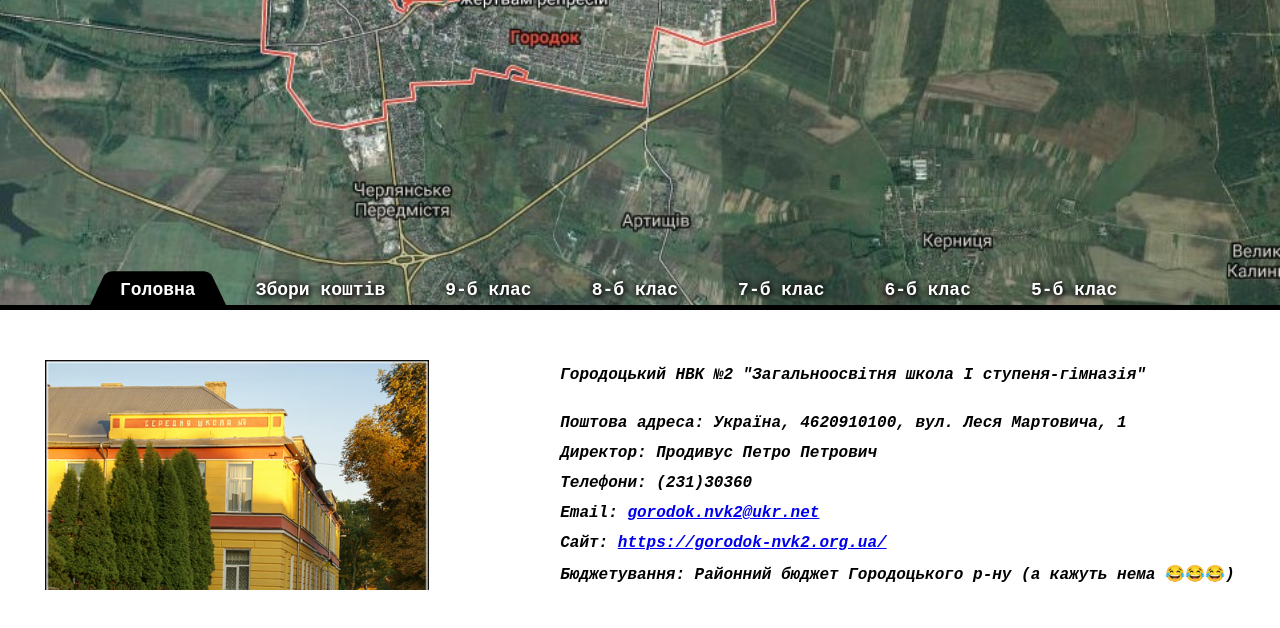
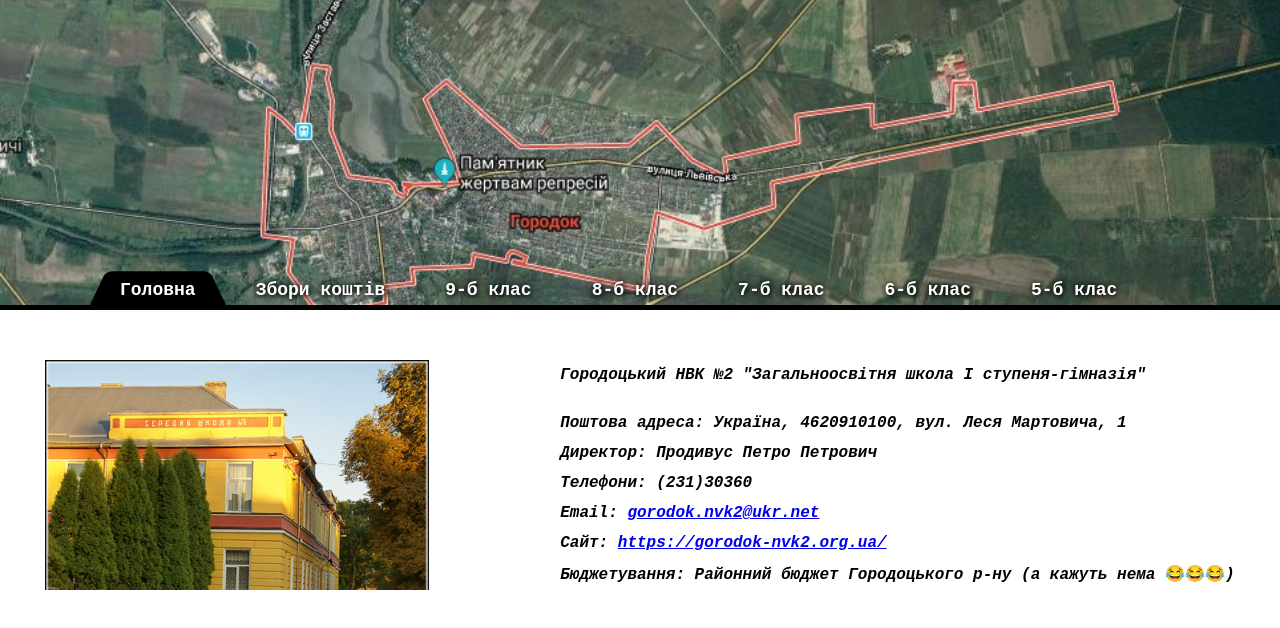
Before and after one commit to Yarosh-Oleh-04/School_site, a plain HTML site: page index.html in a window 1280 px wide. Drawn offline with Linux system fonts and the light colour scheme.

Commit message:
title image position y edited

```diff
--- a/style.css
+++ b/style.css
@@ -8,7 +8,7 @@ body, ul {
     height: 40vh;
     background-size: cover;
     background-position-x: center;
-    background-position-y: bottom;
+    background-position-y: center;
 }
 
 .content {
```
